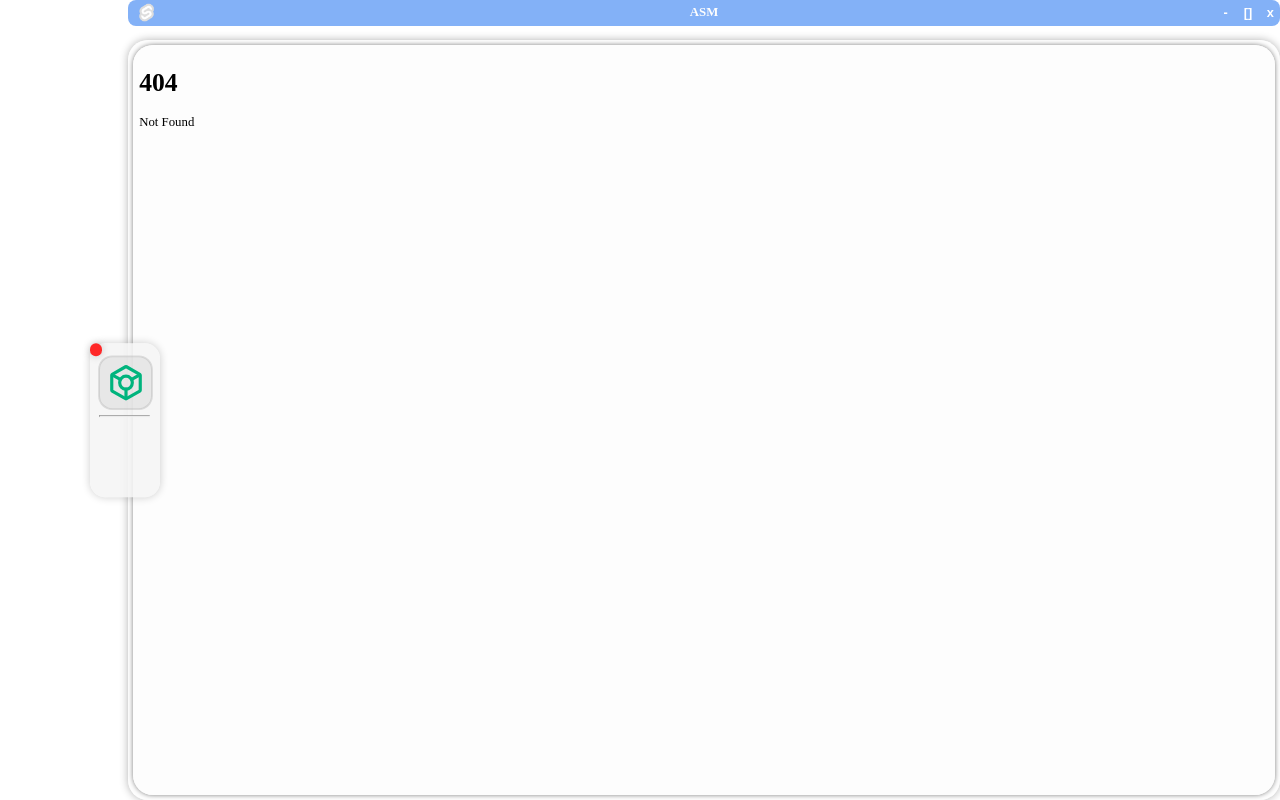
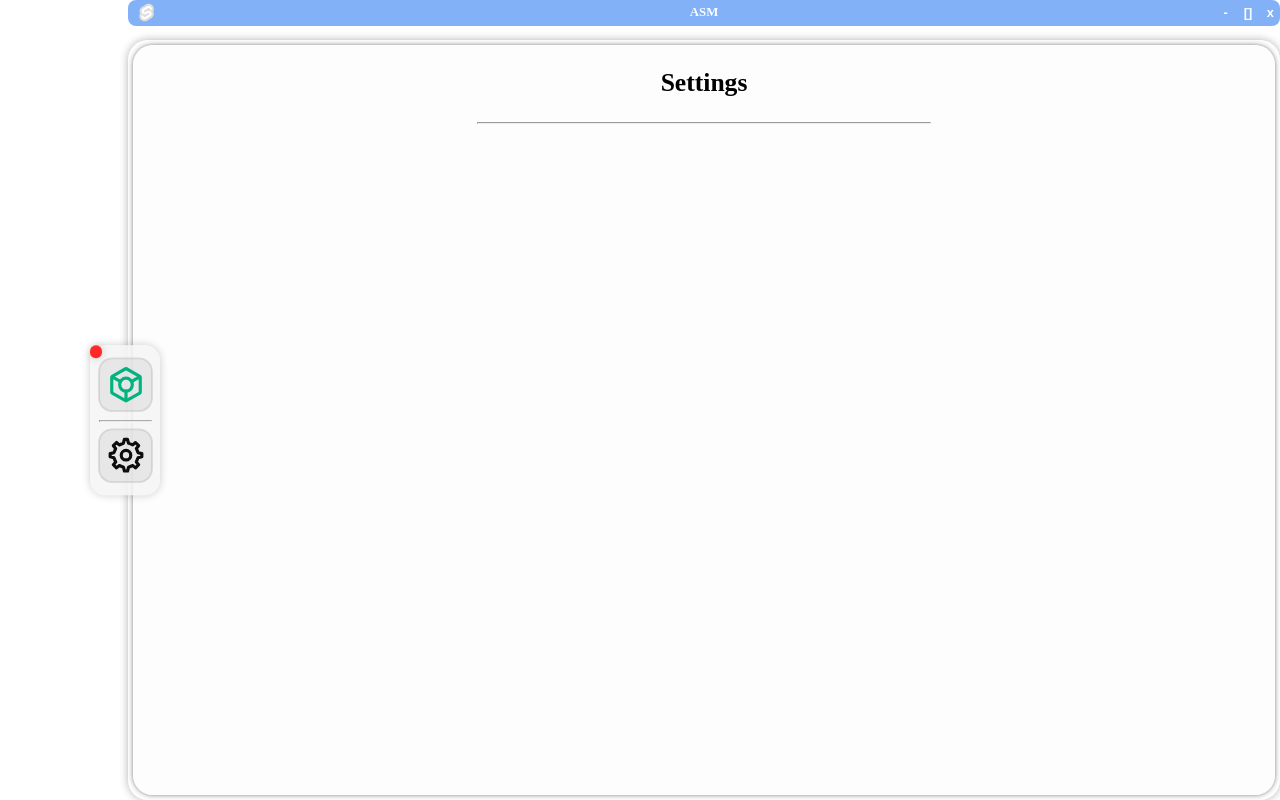
Before and after one commit to PleahMaCaka/AMS, a SvelteKit app: page /settings in a window 1280 px wide. Before the commit this address had no page. Built offline with nearby package versions, Linux system fonts and the light colour scheme.

Commit message:
feat: settings page, rename classes

```diff
--- a/src/components/sidebar/SideButton.svelte
+++ b/src/components/sidebar/SideButton.svelte
@@ -29,6 +29,7 @@
         &:hover {
             background-color: rgba(187, 187, 187, 0.75);
             box-shadow: 0 0 0 1px rgba(187, 187, 187, 0.75);
+            cursor: pointer;
         }
     }
 
--- a/src/components/sidebar/Sidebar.svelte
+++ b/src/components/sidebar/Sidebar.svelte
@@ -4,24 +4,29 @@
     export let isPinned = true
 </script>
 
-<div class="sb" class:sb-is-pinned={isPinned}>
+<div class="sidebar" class:sb-is-pinned={isPinned}>
     <button
-        class="sb-btn"
+        class="sidebar-pin"
         on:click={() => isPinned = !isPinned}
     />
-    <a href="/">
-        <SideButton
-            icon="/cube-hole.svg"
-        />
-    </a>
-    <hr />
+    <div class="sidebar-content">
+        <a href="/">
+            <SideButton icon="/cube-hole.svg" />
+        </a>
+        <div class="sidebar-end">
+            <hr />
+            <a href="/settings">
+                <SideButton icon="/settings.svg" />
+            </a>
+        </div>
+    </div>
 </div>
 
 <style lang="scss">
     @import "../../scss/vars/sidebar.scss";
     @import "../../scss/vars/panel.scss";
 
-    .sb {
+    .sidebar {
         position: absolute;
         top: 50%;
         transform: translateY(-50%);
@@ -30,7 +35,8 @@
         background-color: rgba(245, 245, 245, 0.85);
         width: $sidebar-width;
 
-        min-height: 160px;
+        min-height: 155px;
+        height: 0; // required for settings button to be at the bottom (flex-end)
         max-height: 80%;
 
         box-shadow: 0 0 10px rgba(0, 0, 0, 0.2);
@@ -49,17 +55,34 @@
         }
     }
 
+    .sidebar-content {
+        display: flex;
+        flex-direction: column;
+        height: 100%;
+    }
+
+    .sidebar-end {
+        display: flex;
+        flex-direction: column;
+        height: 100%;
+        justify-content: flex-end;
+
+        hr {
+            width: 100%;
+        }
+    }
+
     .sb-is-pinned {
         left: -3rem;
         opacity: 1;
         z-index: 2;
     }
 
-    .sb-is-pinned .sb-btn {
+    .sb-is-pinned .sidebar-pin {
         background-color: rgb(255, 40, 40);
     }
 
-    .sb-btn {
+    .sidebar-pin {
         position: absolute;
         top: 0;
         left: 0;
--- /dev/null
+++ b/src/routes/settings/+page.svelte
@@ -0,0 +1,23 @@
+<div class="settings-page">
+    <h1>Settings</h1>
+    <hr />
+</div>
+
+<style lang="scss">
+    @import "../../scss/anim/appear.scss";
+
+    .settings-page {
+        width: 100%;
+        height: 100%;
+
+        display: flex;
+        flex-direction: column;
+        align-items: center;
+
+        animation: fade-in-up 0.2s ease-in-out;
+
+        hr {
+            @include expand-width(40%, 0.73s)
+        }
+    }
+</style>
--- a/src/scss/anim/appear.scss
+++ b/src/scss/anim/appear.scss
@@ -22,7 +22,11 @@
     animation: fade-in-up .13s forwards;
 }
 
-@mixin expand-width($target-width: 100%, $sec: 1.7s) {
+/**
+ * usage: @include expand-width(40%, 1s);
+ *        @include expand-width(100%, 2s);
+ */
+@mixin expand-width($target-width: 100%, $sec: 1s) {
     @keyframes expand-width-anim {
         0% {
             width: 0;
```
Also changed, not shown: static/settings.svg.
